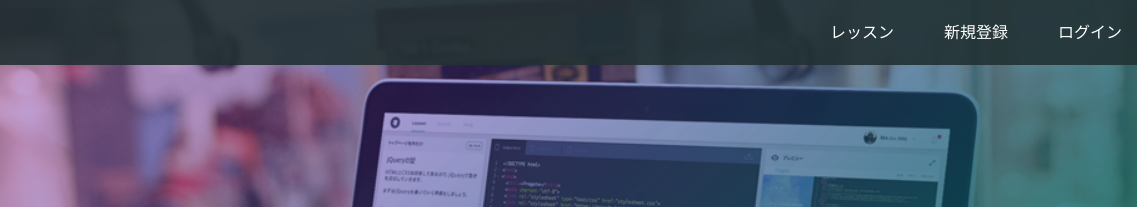
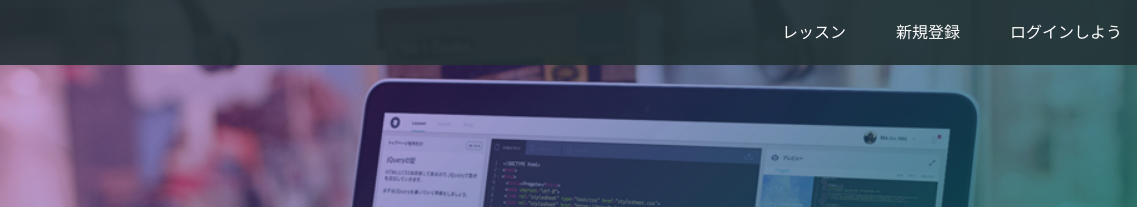
Before and after one commit to jinro-w/jinro-w.github.io, a plain HTML site: page index.html in a window 1280 px wide. Shown: the top 207 px of the page, 143-1280 px from the left. Drawn offline with Linux system fonts and the light colour scheme.

Commit message:
Update index.html

```diff
--- a/index.html
+++ b/index.html
@@ -17,7 +17,7 @@
       <div class="header-right">
         <a href="#">レッスン</a>
         <a href="#">新規登録</a>
-        <a href="#" class="login">ログイン</a>
+        <a href="#" class="login">ログインしよう</a>
       </div>
     </div>
   </header>
```
